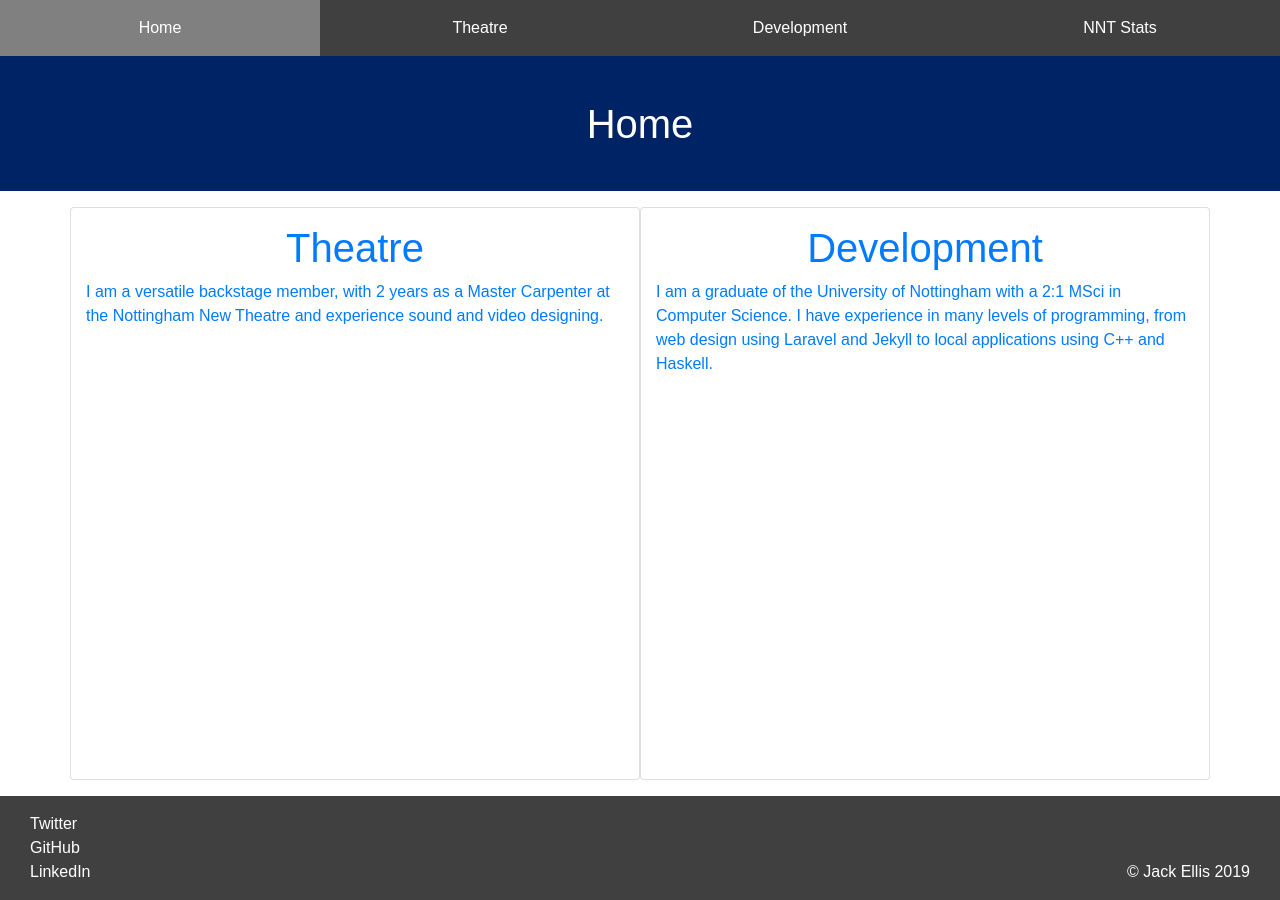
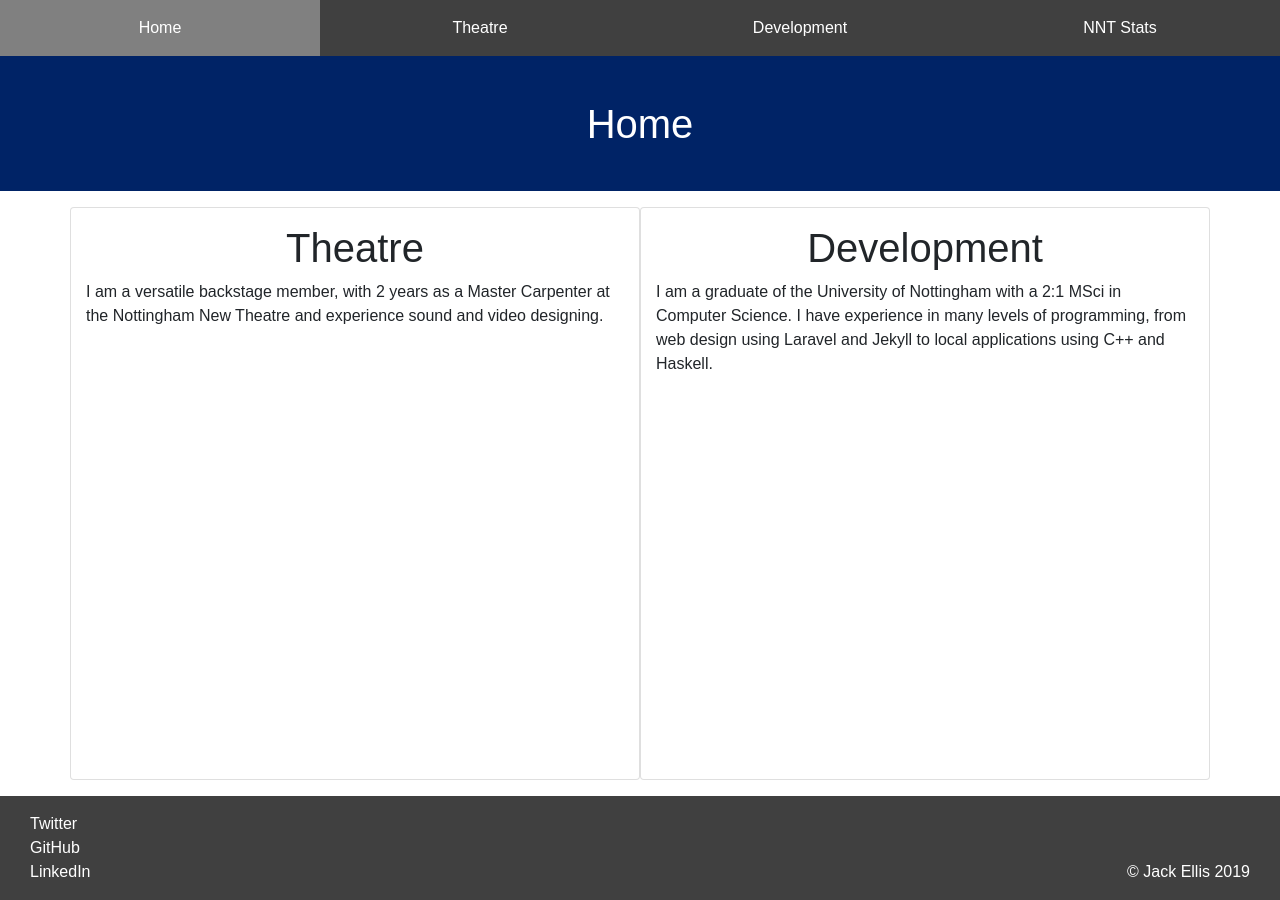
Before and after one commit to GingertronMk1/gingertronmk1.github.io, a Jekyll site: the page built from index.html, in a window 1280 px wide. Built offline with Jekyll 4.4.1, drawn with Linux system fonts in a browser that asks for light colours.

Commit message:
Fun stuff with index

```diff
--- a/index.html
+++ b/index.html
@@ -3,18 +3,18 @@
 title: Home
 ---
 
-<a href="/cvs/theatre/" class="col-12 col-md-6 card py-3 index-card">
+{% assign classes="col-12 col-sm-6 card py-3" %}
 
-<h1 class="text-center">Theatre</h1>
+<div class="{{ classes }}">
+  <h1 class="text-center">Theatre</h1>
 
-I am a versatile backstage member, with 2 years as a Master Carpenter at the Nottingham New Theatre and experience sound and video designing.
+  I am a versatile backstage member, with 2 years as a Master Carpenter at the Nottingham New Theatre and experience sound and video designing.
 
-</a>
-<a href="/cvs/dev/" class="col-12 col-md-6 card py-3 index-card">
+</div>
+<div class="{{ classes }}">
+  <h1 class="text-center">Development</h1>
 
-<h1 class="text-center">Development</h1>
+  I am a graduate of the University of Nottingham with a 2:1 MSci in Computer Science.
+  I have experience in many levels of programming, from web design using Laravel and Jekyll to local applications using C++ and Haskell.
 
-I am a graduate of the University of Nottingham with a 2:1 MSci in Computer Science.
-I have experience in many levels of programming, from web design using Laravel and Jekyll to local applications using C++ and Haskell.
-
-</a>
+</div>
```
